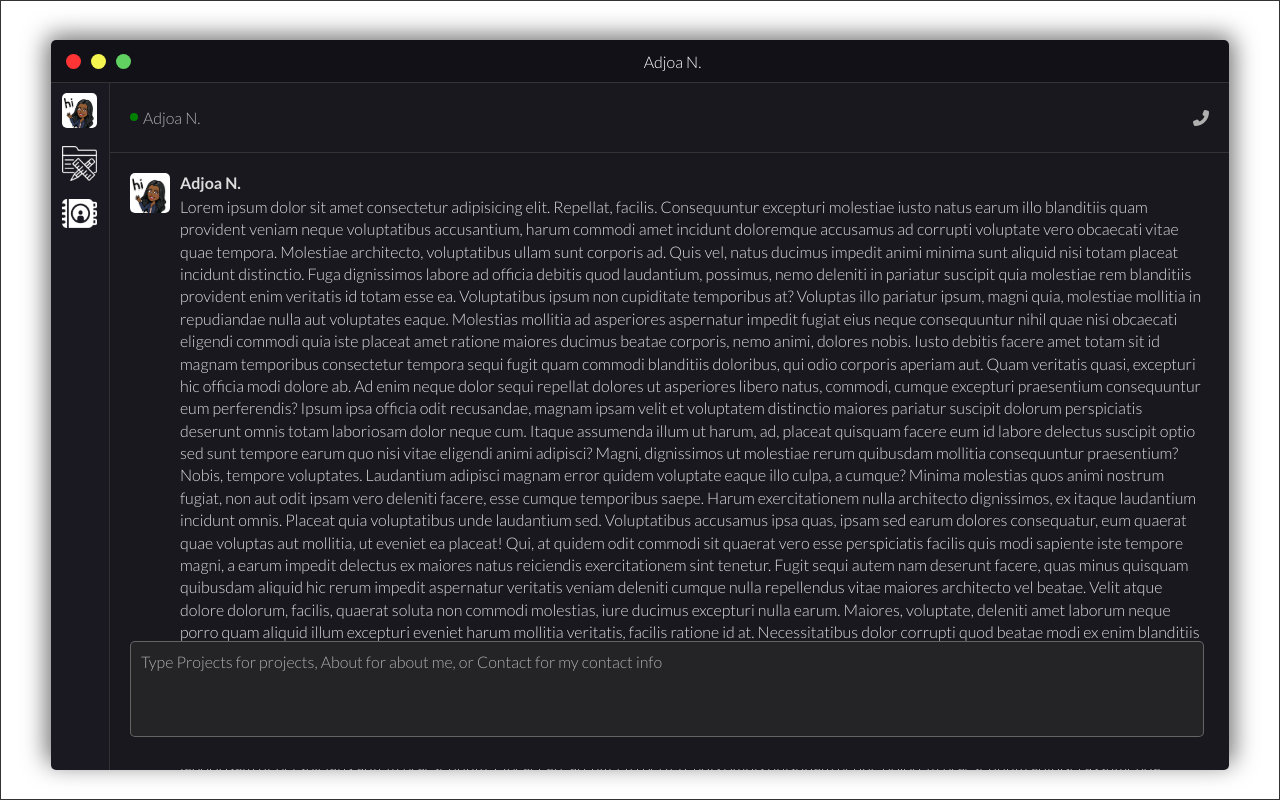
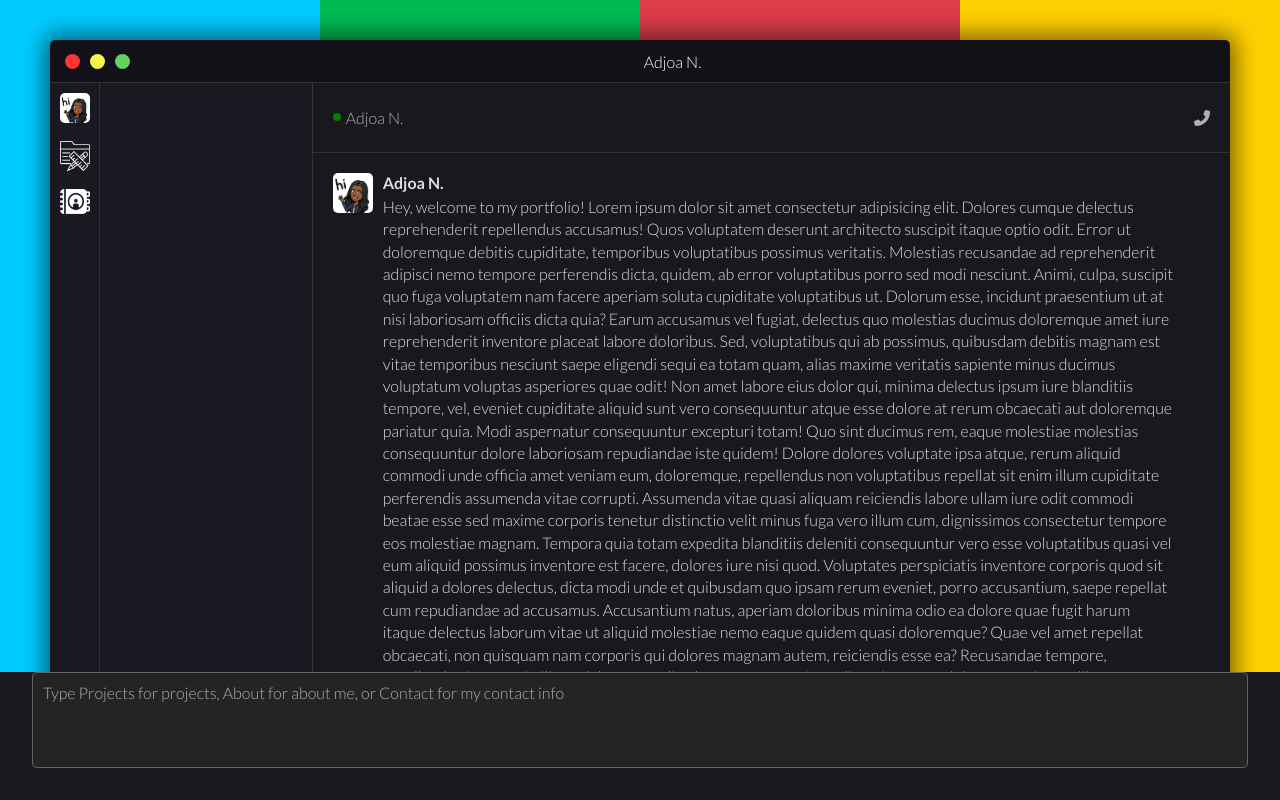
Before and after one commit to AANtoso/Portfolio, a plain HTML site: page index.html in a window 1280 px wide. Drawn offline with nearby package versions, Linux system fonts and the light colour scheme.

Commit message:
changes from Wilis's end #2

```diff
--- a/index.html
+++ b/index.html
@@ -11,6 +11,12 @@
 </head>
 
 <body>
+    <div class="bg">
+        <div class="sky-blue col"></div>
+        <div class="green col"></div>
+        <div class="red col"></div>
+        <div class="yellow col"></div>
+    </div>
     <div class="wrapper">
         <div class="content-wrapper">
             <div class="header">
@@ -37,13 +43,13 @@
                         </li>
                     </ul>
                 </div>
-                <!-- <div class="nav-col">
+                <div class="nav-col">
                     <ul>
-                        <li>About Me</li>
+                        <!-- <li>About Me</li>
                         <li>Projects</li>
-                        <li>Contact</li>
+                        <li>Contact</li> -->
                     </ul>
-                </div> -->
+                </div>
                 <div class="conversation-col">
                     <div class="convo-header">
                         <div class="convo-name">
@@ -62,41 +68,24 @@
                             <div class="message">
                                 <div class="name">Adjoa N.</div>
                                 <div class="message-content animate__animated animate__fadeInRight">
-                                    Lorem ipsum dolor sit amet consectetur adipisicing elit. Repellat, facilis. Consequuntur excepturi molestiae iusto natus earum illo blanditiis quam provident veniam neque voluptatibus accusantium, harum commodi amet incidunt doloremque accusamus ad corrupti
-                                    voluptate vero obcaecati vitae quae tempora. Molestiae architecto, voluptatibus ullam sunt corporis ad. Quis vel, natus ducimus impedit animi minima sunt aliquid nisi totam placeat incidunt distinctio. Fuga dignissimos
-                                    labore ad officia debitis quod laudantium, possimus, nemo deleniti in pariatur suscipit quia molestiae rem blanditiis provident enim veritatis id totam esse ea. Voluptatibus ipsum non cupiditate temporibus at? Voluptas
-                                    illo pariatur ipsum, magni quia, molestiae mollitia in repudiandae nulla aut voluptates eaque. Molestias mollitia ad asperiores aspernatur impedit fugiat eius neque consequuntur nihil quae nisi obcaecati eligendi commodi
-                                    quia iste placeat amet ratione maiores ducimus beatae corporis, nemo animi, dolores nobis. Iusto debitis facere amet totam sit id magnam temporibus consectetur tempora sequi fugit quam commodi blanditiis doloribus,
-                                    qui odio corporis aperiam aut. Quam veritatis quasi, excepturi hic officia modi dolore ab. Ad enim neque dolor sequi repellat dolores ut asperiores libero natus, commodi, cumque excepturi praesentium consequuntur eum
-                                    perferendis? Ipsum ipsa officia odit recusandae, magnam ipsam velit et voluptatem distinctio maiores pariatur suscipit dolorum perspiciatis deserunt omnis totam laboriosam dolor neque cum. Itaque assumenda illum ut
-                                    harum, ad, placeat quisquam facere eum id labore delectus suscipit optio sed sunt tempore earum quo nisi vitae eligendi animi adipisci? Magni, dignissimos ut molestiae rerum quibusdam mollitia consequuntur praesentium?
-                                    Nobis, tempore voluptates. Laudantium adipisci magnam error quidem voluptate eaque illo culpa, a cumque? Minima molestias quos animi nostrum fugiat, non aut odit ipsam vero deleniti facere, esse cumque temporibus saepe.
-                                    Harum exercitationem nulla architecto dignissimos, ex itaque laudantium incidunt omnis. Placeat quia voluptatibus unde laudantium sed. Voluptatibus accusamus ipsa quas, ipsam sed earum dolores consequatur, eum quaerat
-                                    quae voluptas aut mollitia, ut eveniet ea placeat! Qui, at quidem odit commodi sit quaerat vero esse perspiciatis facilis quis modi sapiente iste tempore magni, a earum impedit delectus ex maiores natus reiciendis exercitationem
-                                    sint tenetur. Fugit sequi autem nam deserunt facere, quas minus quisquam quibusdam aliquid hic rerum impedit aspernatur veritatis veniam deleniti cumque nulla repellendus vitae maiores architecto vel beatae. Velit atque
-                                    dolore dolorum, facilis, quaerat soluta non commodi molestias, iure ducimus excepturi nulla earum. Maiores, voluptate, deleniti amet laborum neque porro quam aliquid illum excepturi eveniet harum mollitia veritatis,
-                                    facilis ratione id at. Necessitatibus dolor corrupti quod beatae modi ex enim blanditiis ad deleniti, quidem aliquid nihil nam sed commodi aliquam soluta amet placeat molestias? Corporis voluptas debitis delectus unde
-                                    magnam neque sed omnis adipisci. Rem, odio officiis. Aspernatur veritatis rem iusto voluptatum tenetur quibusdam suscipit vel. Suscipit tenetur deleniti optio, reprehenderit vitae, tempora laudantium ipsa incidunt dicta
-                                    impedit quo officia iure quod hic molestiae esse libero fugiat minima unde odio dolores. Explicabo asperiores optio facere tempore commodi ab! Repudiandae, nam ducimus maiores sunt et omnis in aliquid corrupti necessitatibus
-                                    facere? Voluptatum vitae inventore sequi recusandae, facere quisquam labore impedit explicabo, esse ad dolorum earum suscipit sint quam aliquam, assumenda iusto laboriosam ut perspiciatis autem praesentium. Obcaecati,
-                                    architecto perferendis omnis quisquam neque dolorem praesentium adipisci assumenda aliquam incidunt, voluptates accusamus expedita fugiat, dolor aperiam quas aut doloremque error sequi! Libero, aliquam adipisci. Ipsum,
-                                    et. Cupiditate similique aliquam ipsum. Ab sint illum facilis, voluptate obcaecati eaque totam doloremque temporibus ullam error earum dignissimos amet cumque non sit reprehenderit minima maiores! Ipsa tempore laudantium
-                                    numquam deserunt, sit porro pariatur fugit ipsam illum debitis totam nihil beatae nobis itaque quidem, aspernatur atque maxime illo! Perferendis aliquam numquam labore aperiam officia nobis? Saepe voluptas fuga, amet
-                                    quam placeat a eos commodi quos voluptate deleniti dolorum laboriosam odio, laudantium itaque architecto. Itaque quam mollitia enim tenetur, nisi officia ad neque nemo omnis, accusantium quod unde. Assumenda vel deleniti
-                                    quo doloremque laborum voluptates deserunt accusamus at recusandae non pariatur labore, enim ipsam nobis ab porro rem dolorem tempora? Tempora magnam placeat voluptate nesciunt? Quae, error cupiditate dolorum nemo rerum
-                                    facere explicabo nostrum voluptatibus id dolor itaque quia quibusdam aliquam iure! Facilis dignissimos nihil soluta iure labore illo laborum ut obcaecati nam dicta consectetur quo deserunt possimus, similique cumque
-                                    unde voluptate fugiat? Sunt vero reiciendis eveniet eaque. Cumque adipisci laborum tenetur sapiente necessitatibus cum, impedit quasi nemo culpa neque dolorem excepturi nihil enim dignissimos. Beatae officia cumque
-                                    voluptatem pariatur rem quod magni, natus eligendi eveniet rerum, quaerat quae labore, vero corrupti voluptas. Esse iure excepturi ipsa asperiores maiores sed ducimus aliquam, voluptatibus ullam molestias aperiam eveniet,
-                                    sunt reiciendis odit cum sint, cupiditate culpa non tempore temporibus labore sequi? Laborum suscipit recusandae, atque molestias esse dolorem sapiente quas qui velit voluptatum delectus assumenda ipsa eveniet animi
-                                    illo adipisci, sint eligendi! Corporis ad cumque temporibus rem deleniti non, facilis recusandae eaque, magnam blanditiis commodi, quaerat doloremque officiis veniam. Omnis enim ea id quia sapiente atque exercitationem,
-                                    cupiditate minima possimus doloremque, provident deserunt maiores, quae pariatur iure voluptates? Blanditiis tempora nisi, nam similique facilis consequatur totam quibusdam harum accusamus voluptatibus minus laboriosam
-                                    ullam est ipsum eligendi atque dolorum a quo tempore sint ab saepe possimus quaerat vero? Est sit optio incidunt ab odio eos porro explicabo non eligendi dicta maiores labore, repudiandae pariatur dolorum rerum assumenda
-                                    repellendus a sapiente, sequi, vitae natus dolore. Quidem tempore voluptas amet quis quod quam animi corrupti doloremque sit minima eaque alias quae blanditiis reprehenderit consectetur tempora iste facilis, nam consequatur
-                                    soluta ratione nesciunt repellendus? Ratione voluptatibus quod neque veniam incidunt optio dolor esse? Optio suscipit doloremque illo reprehenderit unde aliquam, odio beatae praesentium ipsa fugiat, similique error
-                                    ad! Placeat quas quo reprehenderit eveniet. Doloremque hic ratione inventore tempora nesciunt cupiditate tempore reprehenderit explicabo maxime nisi. Necessitatibus, quisquam. Minima nesciunt atque laborum alias dolorum,
-                                    blanditiis aliquid quasi amet libero vero, in necessitatibus! Repellat eius dolorum quasi perferendis est iste consectetur tenetur consequuntur, esse quo nihil sapiente aperiam maxime! Perferendis odit vero ipsam amet,
-                                    corrupti repellendus sed, cum voluptate quidem illum delectus dicta id necessitatibus temporibus illo voluptates voluptas facilis nobis. Ipsam amet vitae, consectetur dolore quaerat tenetur voluptas id. Aspernatur laboriosam
-                                    excepturi nobis! Enim, libero?
+                                    Hey, welcome to my portfolio! Lorem ipsum dolor sit amet consectetur adipisicing elit. Dolores cumque delectus reprehenderit repellendus accusamus! Quos voluptatem deserunt architecto suscipit itaque optio odit. Error ut doloremque debitis cupiditate,
+                                    temporibus voluptatibus possimus veritatis. Molestias recusandae ad reprehenderit adipisci nemo tempore perferendis dicta, quidem, ab error voluptatibus porro sed modi nesciunt. Animi, culpa, suscipit quo fuga voluptatem
+                                    nam facere aperiam soluta cupiditate voluptatibus ut. Dolorum esse, incidunt praesentium ut at nisi laboriosam officiis dicta quia? Earum accusamus vel fugiat, delectus quo molestias ducimus doloremque amet iure reprehenderit
+                                    inventore placeat labore doloribus. Sed, voluptatibus qui ab possimus, quibusdam debitis magnam est vitae temporibus nesciunt saepe eligendi sequi ea totam quam, alias maxime veritatis sapiente minus ducimus voluptatum
+                                    voluptas asperiores quae odit! Non amet labore eius dolor qui, minima delectus ipsum iure blanditiis tempore, vel, eveniet cupiditate aliquid sunt vero consequuntur atque esse dolore at rerum obcaecati aut doloremque
+                                    pariatur quia. Modi aspernatur consequuntur excepturi totam! Quo sint ducimus rem, eaque molestiae molestias consequuntur dolore laboriosam repudiandae iste quidem! Dolore dolores voluptate ipsa atque, rerum aliquid
+                                    commodi unde officia amet veniam eum, doloremque, repellendus non voluptatibus repellat sit enim illum cupiditate perferendis assumenda vitae corrupti. Assumenda vitae quasi aliquam reiciendis labore ullam iure odit
+                                    commodi beatae esse sed maxime corporis tenetur distinctio velit minus fuga vero illum cum, dignissimos consectetur tempore eos molestiae magnam. Tempora quia totam expedita blanditiis deleniti consequuntur vero esse
+                                    voluptatibus quasi vel eum aliquid possimus inventore est facere, dolores iure nisi quod. Voluptates perspiciatis inventore corporis quod sit aliquid a dolores delectus, dicta modi unde et quibusdam quo ipsam rerum
+                                    eveniet, porro accusantium, saepe repellat cum repudiandae ad accusamus. Accusantium natus, aperiam doloribus minima odio ea dolore quae fugit harum itaque delectus laborum vitae ut aliquid molestiae nemo eaque quidem
+                                    quasi doloremque? Quae vel amet repellat obcaecati, non quisquam nam corporis qui dolores magnam autem, reiciendis esse ea? Recusandae tempore, repellendus iste est similique delectus modi voluptatum earum impedit maiores
+                                    eos dolorum maxime at libero ex quas! Corporis sint officiis quos nulla rerum! Ab similique esse voluptas nemo modi ipsa natus doloremque vel nam aspernatur suscipit quod nobis, maiores voluptatem ad culpa illo consequuntur
+                                    animi harum error autem sint, voluptates fugit blanditiis. Ex consequuntur perferendis illo in at porro veritatis, inventore incidunt atque aperiam quia dolorem, itaque minima, consectetur sint accusamus iure tenetur
+                                    quae mollitia cumque. Temporibus, reiciendis. Iure quidem fugit magni quo voluptate ipsum sint deserunt. Tempora, nobis? Libero, inventore aliquam temporibus itaque eos mollitia perspiciatis iure sit quisquam in consectetur
+                                    voluptate. Recusandae doloremque iusto reprehenderit praesentium obcaecati, eligendi, commodi iste saepe sapiente molestias natus rerum corrupti eum laboriosam minus aut a nesciunt ipsa suscipit esse inventore aperiam
+                                    itaque voluptatum! Optio, dolore? Architecto debitis laborum repellat assumenda quas ad delectus ratione natus! Numquam cupiditate laborum in dolorem impedit necessitatibus recusandae dignissimos illo aspernatur provident,
+                                    cumque maxime perspiciatis minima commodi molestias excepturi accusantium hic corrupti consectetur minus soluta harum adipisci! Doloremque consectetur illum odio quisquam dolore cupiditate itaque? Eveniet sapiente obcaecati
+                                    delectus voluptas consequuntur, reprehenderit veritatis cumque exercitationem omnis in corrupti.
                                 </div>
                             </div>
 
--- a/index.scss
+++ b/index.scss
@@ -19,10 +19,34 @@ img {
 body {
     font-family: 'Lato', sans-serif;
     color: $fontColor;
+    div.bg {
+        position: absolute;
+        top: 0;
+        left: 0;
+        width: 100%;
+        height: 100vh;
+        z-index: -2;
+        display: flex;
+        .col {
+            width: 25%;
+            height: 100%;
+        }
+        div.sky-blue {
+            background-color: #00ccff;
+        }
+        div.green {
+            background-color: #00bb54;
+        }
+        div.red {
+            background-color: #db3d4a;
+        }
+        div.yellow {
+            background-color: #ffd000;
+        }
+    }
     div.wrapper {
         display: flex;
         align-items: center;
-        border: 1px solid #333;
         height: 100vh;
         padding: 20px 50px;
         div.content-wrapper {
@@ -93,9 +117,9 @@ body {
                         }
                         li.channel {
                             margin: 0 auto;
-                            width: 35px;
-                            min-width: 35px;
-                            max-width: 35px;
+                            width: 30px;
+                            min-width: 30px;
+                            max-width: 30px;
                             cursor: pointer;
                             &:not(:first-child) {
                                 margin-top: 15px;
@@ -107,25 +131,26 @@ body {
                         }
                     }
                 }
-                // div.nav-col {
-                //     width: 22%;
-                //     height: 100%;
-                //     padding: 10px 0;
-                //     background-color: #1a1820;
-                //     ul {
-                //         height: 135px;
-                //         display: flex;
-                //         flex-direction: column;
-                //         align-items: center;
-                //         justify-content: space-around;
-                //         li {
-                //             border: 1px solid red;
-                //             height: 33.3%;
-                //             width: 100%;
-                //             margin-top: 15px;
-                //         }
-                //     }
-                // }
+                div.nav-col {
+                    width: 22%;
+                    height: 100%;
+                    padding: 10px 0;
+                    background-color: #1a1820;
+                    border-right: 1px solid $medTransGray;
+                    ul {
+                        height: 135px;
+                        display: flex;
+                        flex-direction: column;
+                        align-items: center;
+                        justify-content: space-around;
+                        li {
+                            border: 1px solid red;
+                            height: 33.3%;
+                            width: 100%;
+                            margin-top: 15px;
+                        }
+                    }
+                }
                 div.conversation-col {
                     width: 95%;
                     div.convo-header {
@@ -182,20 +207,21 @@ body {
                                 }
                                 div.message-content {
                                     line-height: 1.4;
+                                    padding-right: 30px;
                                 }
                             }
                         }
                         div.message-box-wrapper {
-                            position: sticky;
+                            position: fixed;
                             bottom: 0;
-                            // left: 0;
+                            left: 0;
                             width: 100%;
                             height: 16vh;
                             background-color: #1a181f;
                             z-index: 100;
                             div.message-box {
                                 border: 1px solid #7c7c7cbe;
-                                width: 100%;
+                                width: 95%;
                                 height: 12vh;
                                 margin: 0 auto;
                                 border-radius: 5px;
```
Also changed, not shown: index.css, 1 other file.
